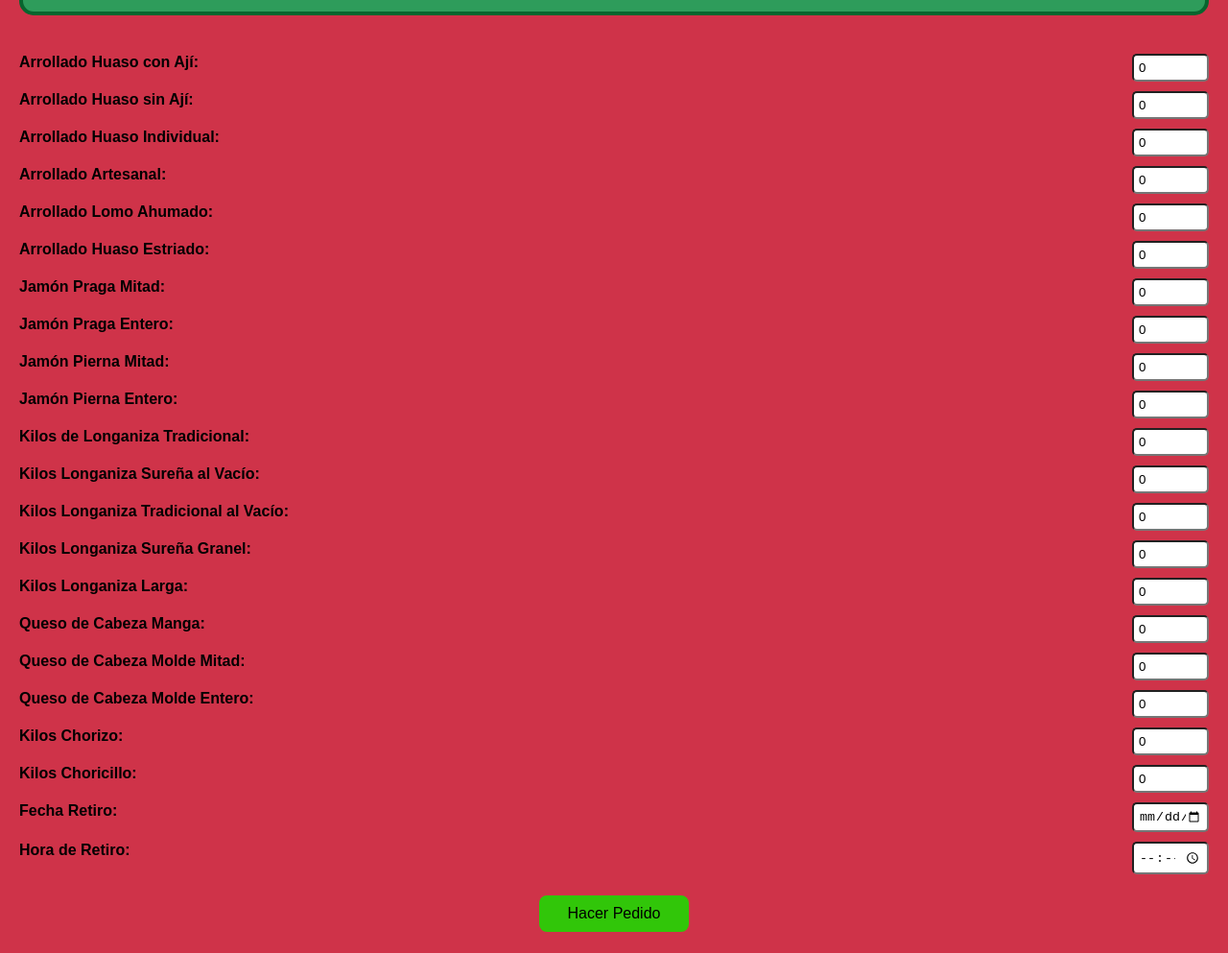
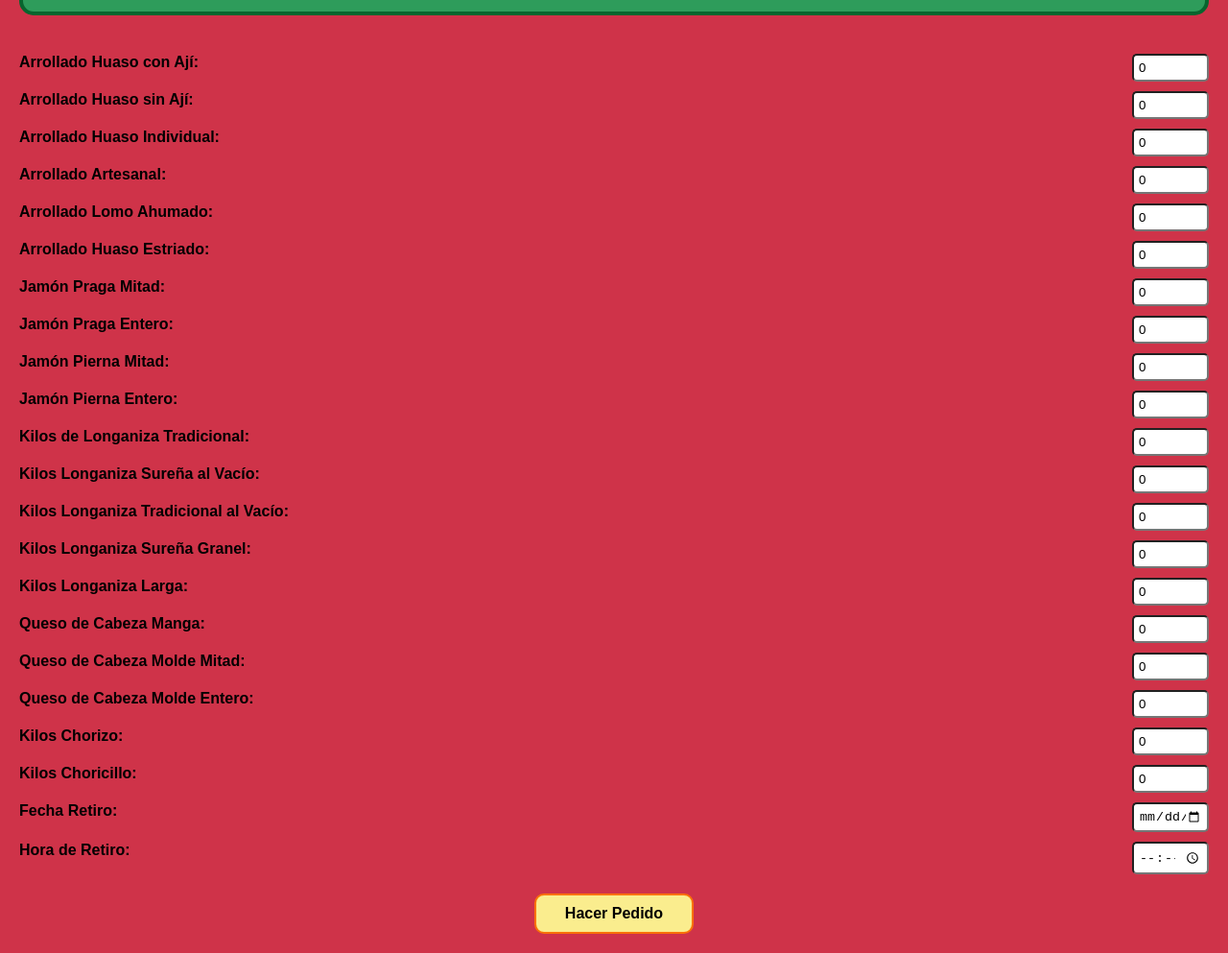
Before and after one commit to ccx1965/pedidos, a plain HTML site: page index.html in a window 1280 px wide. Shown: the part 98-1091 px from the top of the page at 96% size. Drawn offline with Linux system fonts and the light colour scheme.

Commit message:
Update styles.css

```diff
--- a/styles.css
+++ b/styles.css
@@ -45,9 +45,10 @@ body {
 }
 
 button {
-  background-color: #31c609;
+  background-color: #FAED8E;
+  font-weight: bold;
   color: black;
-  border: 2px solid #CF3349;
+  border: 2px solid #FA7105;
   padding: 10px 30px;
   font-size: 16px;
   border-radius: 10px;
@@ -55,5 +56,6 @@ button {
 }
 
 button:hover {
-  background-color: #0056b3;
+  background-color: #31CCF2;
+  border: 2px solid #0986F5;
 }
```
